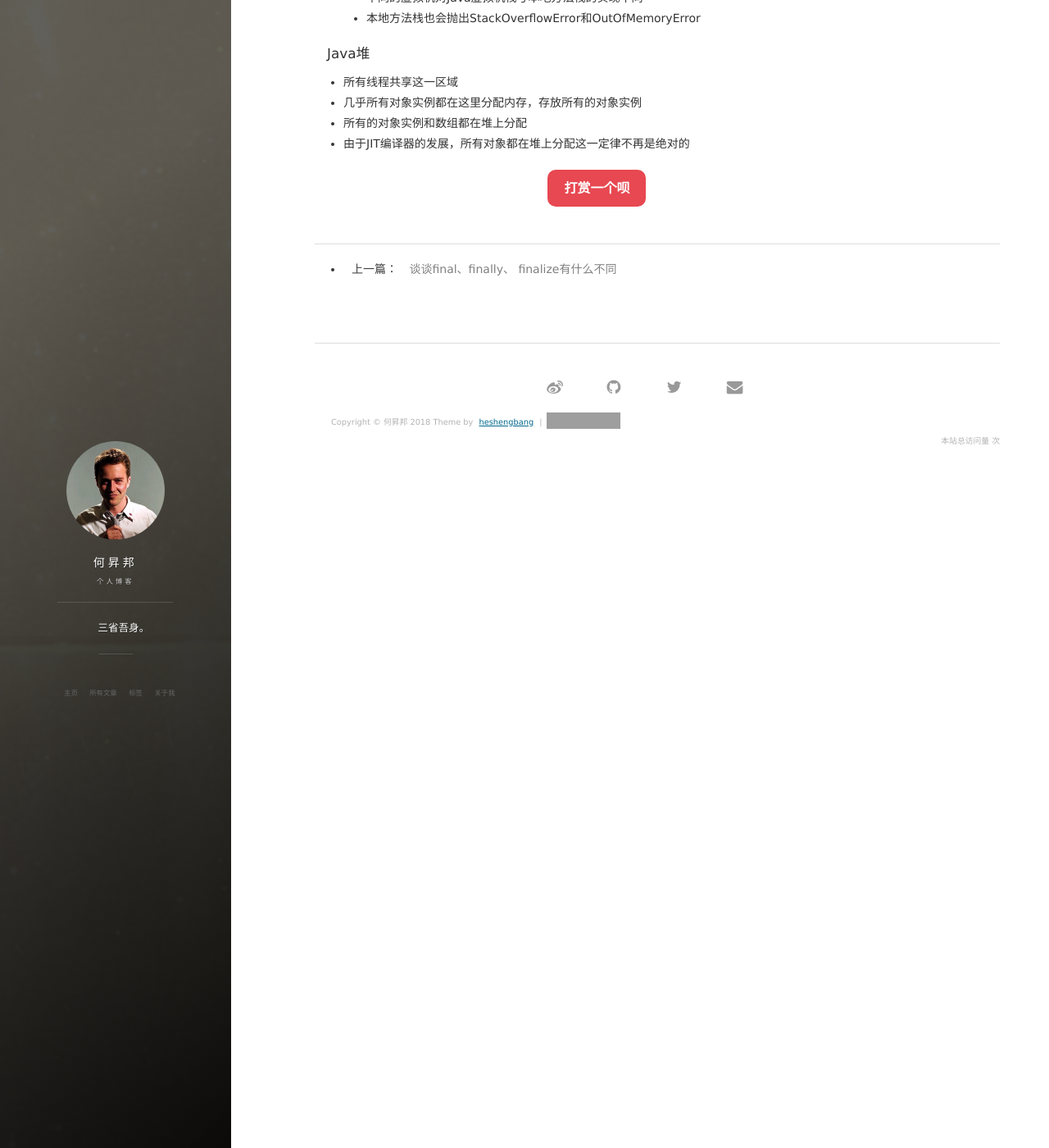
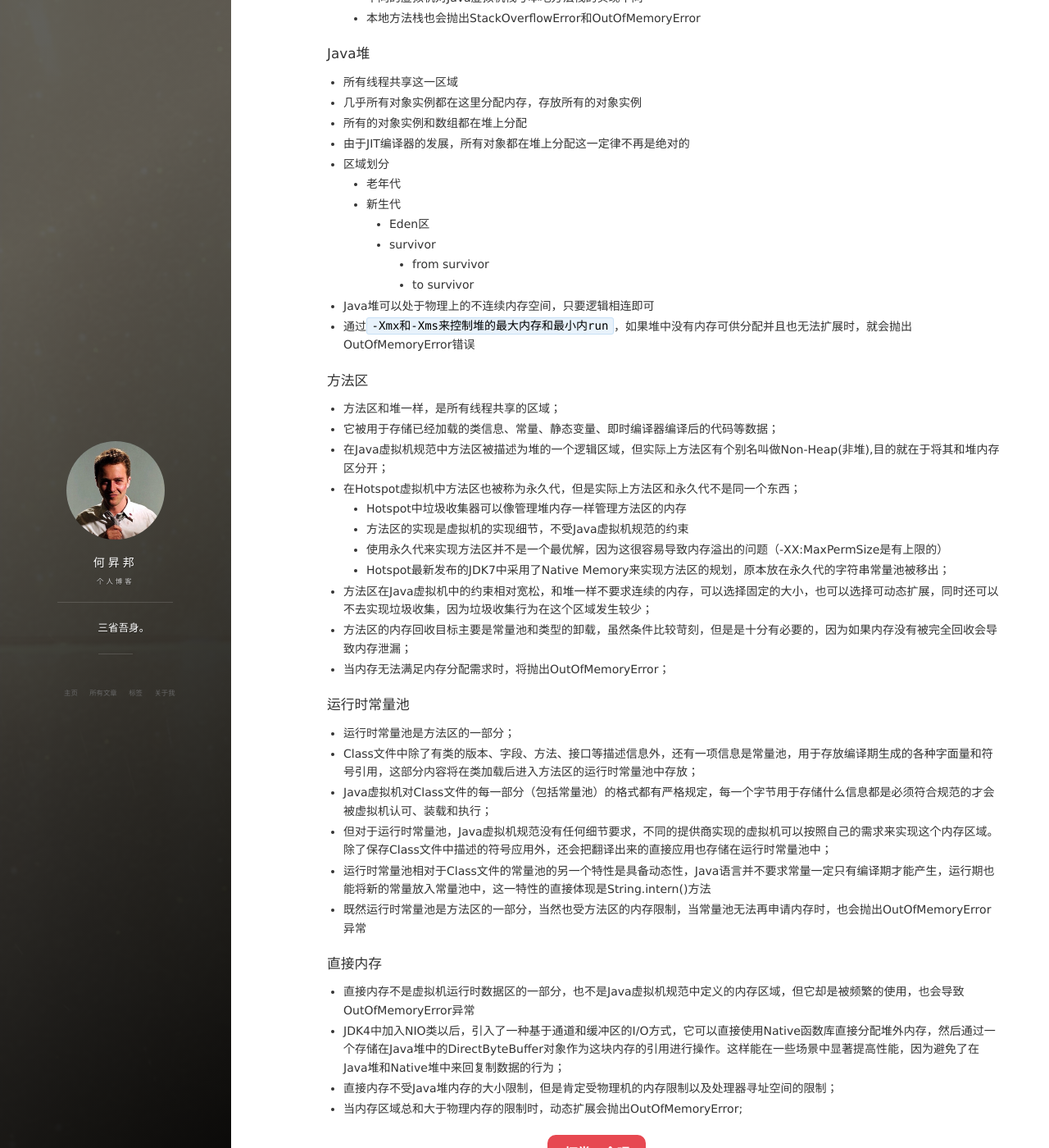
Before and after one commit to heshengbang/heshengbang.github.io, a Jekyll site: the page built from _posts/2018-5-14-深入理解Java虚拟机看书笔记.md, in a window 1280 px wide and 1400 px high, scrolled down 1197 px. Shown: the whole window at 82% size. Built offline with Jekyll 4.4.1, drawn with Linux system fonts in a browser that asks for light colours; nearby versions of some CDN libraries; comment, search, counter and statistics services are not loaded; some of the changed text lies outside the part shown; grey boxes are pictures that could not be loaded.

Commit message:
add files

```diff
--- a/_posts/2018-5-14-深入理解Java虚拟机看书笔记.md
+++ b/_posts/2018-5-14-深入理解Java虚拟机看书笔记.md
@@ -48,7 +48,7 @@ tags: 《深入理解Java虚拟机》看书笔记
 	- 方法出口等信息
 - 方法的调用到执行完毕，就是栈帧在虚拟机栈中入栈到出栈的过程；
 - 如果线程请求的栈深度大于虚拟机允许的深度，将抛出StackOverflowError;
-- 如果虚拟机允许动态扩展，扩展时无法申请到足够的内存就会抛出OutOfMemoryError
+- 如果虚拟机允许动态扩展，扩展时无法申请到足够的内存就会抛出OutOfMemoryError；
 
 #### 本地方法栈
 - 与Java虚拟机栈作用相似：
@@ -62,3 +62,39 @@ tags: 《深入理解Java虚拟机》看书笔记
 - 几乎所有对象实例都在这里分配内存，存放所有的对象实例
 - 所有的对象实例和数组都在堆上分配
 - 由于JIT编译器的发展，所有对象都在堆上分配这一定律不再是绝对的
+- 区域划分
+	- 老年代
+	- 新生代
+		- Eden区
+		- survivor
+			- from survivor
+			- to survivor
+- Java堆可以处于物理上的不连续内存空间，只要逻辑相连即可
+- 通过`-Xmx和-Xms来控制堆的最大内存和最小内run`，如果堆中没有内存可供分配并且也无法扩展时，就会抛出OutOfMemoryError错误
+
+#### 方法区
+- 方法区和堆一样，是所有线程共享的区域；
+- 它被用于存储已经加载的类信息、常量、静态变量、即时编译器编译后的代码等数据；
+- 在Java虚拟机规范中方法区被描述为堆的一个逻辑区域，但实际上方法区有个别名叫做Non-Heap(非堆),目的就在于将其和堆内存区分开；
+- 在Hotspot虚拟机中方法区也被称为永久代，但是实际上方法区和永久代不是同一个东西；
+	- Hotspot中垃圾收集器可以像管理堆内存一样管理方法区的内存
+	- 方法区的实现是虚拟机的实现细节，不受Java虚拟机规范的约束
+	- 使用永久代来实现方法区并不是一个最优解，因为这很容易导致内存溢出的问题（-XX:MaxPermSize是有上限的）
+	- Hotspot最新发布的JDK7中采用了Native Memory来实现方法区的规划，原本放在永久代的字符串常量池被移出；
+- 方法区在Java虚拟机中的约束相对宽松，和堆一样不要求连续的内存，可以选择固定的大小，也可以选择可动态扩展，同时还可以不去实现垃圾收集，因为垃圾收集行为在这个区域发生较少；
+- 方法区的内存回收目标主要是常量池和类型的卸载，虽然条件比较苛刻，但是是十分有必要的，因为如果内存没有被完全回收会导致内存泄漏；
+- 当内存无法满足内存分配需求时，将抛出OutOfMemoryError；
+
+#### 运行时常量池
+- 运行时常量池是方法区的一部分；
+- Class文件中除了有类的版本、字段、方法、接口等描述信息外，还有一项信息是常量池，用于存放编译期生成的各种字面量和符号引用，这部分内容将在类加载后进入方法区的运行时常量池中存放；
+- Java虚拟机对Class文件的每一部分（包括常量池）的格式都有严格规定，每一个字节用于存储什么信息都是必须符合规范的才会被虚拟机认可、装载和执行；
+- 但对于运行时常量池，Java虚拟机规范没有任何细节要求，不同的提供商实现的虚拟机可以按照自己的需求来实现这个内存区域。除了保存Class文件中描述的符号应用外，还会把翻译出来的直接应用也存储在运行时常量池中；
+- 运行时常量池相对于Class文件的常量池的另一个特性是具备动态性，Java语言并不要求常量一定只有编译期才能产生，运行期也能将新的常量放入常量池中，这一特性的直接体现是String.intern()方法
+- 既然运行时常量池是方法区的一部分，当然也受方法区的内存限制，当常量池无法再申请内存时，也会抛出OutOfMemoryError异常
+
+#### 直接内存
+- 直接内存不是虚拟机运行时数据区的一部分，也不是Java虚拟机规范中定义的内存区域，但它却是被频繁的使用，也会导致OutOfMemoryError异常
+- JDK4中加入NIO类以后，引入了一种基于通道和缓冲区的I/O方式，它可以直接使用Native函数库直接分配堆外内存，然后通过一个存储在Java堆中的DirectByteBuffer对象作为这块内存的引用进行操作。这样能在一些场景中显著提高性能，因为避免了在Java堆和Native堆中来回复制数据的行为；
+- 直接内存不受Java堆内存的大小限制，但是肯定受物理机的内存限制以及处理器寻址空间的限制；
+- 当内存区域总和大于物理内存的限制时，动态扩展会抛出OutOfMemoryError;
```
